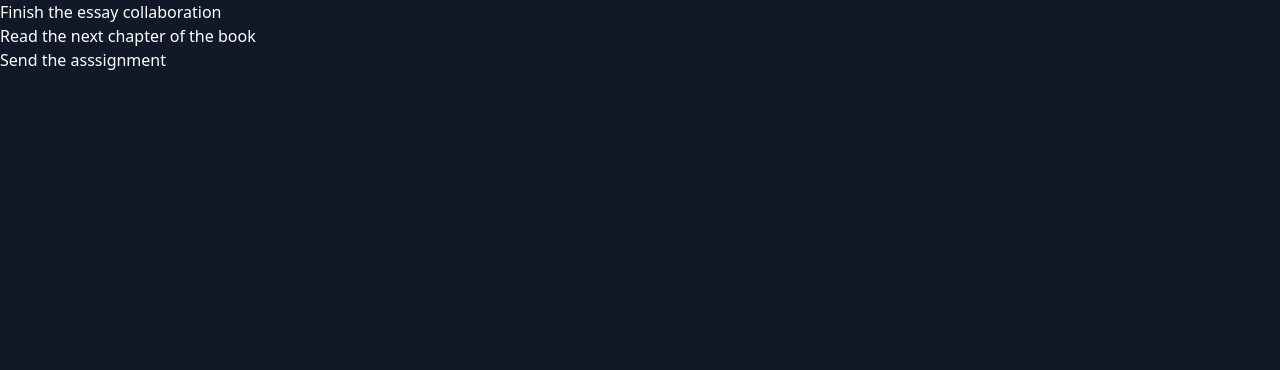
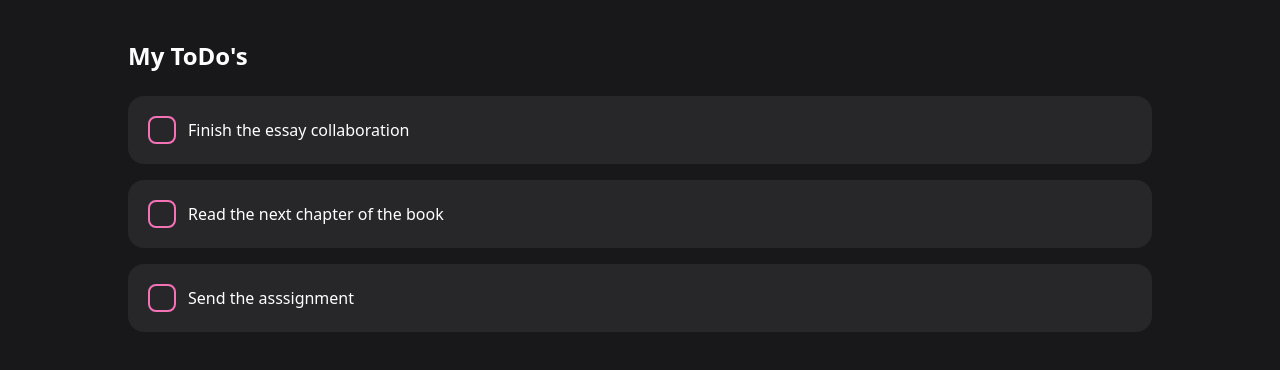
Before and after one commit to iliaalekseevofb/CRUD-app, a React (Create React App) app: page / in a window 1280 px wide. Shown: the top 370 px of the page. Built offline with nearby package versions, Linux system fonts and the light colour scheme.

Commit message:
Checkbox functionality is added

```diff
--- a/package.json
+++ b/package.json
@@ -8,6 +8,7 @@
     "@testing-library/user-event": "^13.5.0",
     "react": "^18.2.0",
     "react-dom": "^18.2.0",
+    "react-icons": "^4.4.0",
     "react-scripts": "5.0.1",
     "web-vitals": "^2.1.4"
   },
--- a/src/App.jsx
+++ b/src/App.jsx
@@ -3,7 +3,7 @@ import Home from './pages/Home';
 
 const App = () => {
   return (
-    <div className='bg-gray-900 h-screen'>
+    <div className='py-10'>
       <Home />
     </div>
   )
--- /dev/null
+++ b/src/components/Home/CheckBox.jsx
@@ -0,0 +1,14 @@
+import React from 'react';
+import { BsCheck } from 'react-icons/bs';
+
+const CheckBox = ({isCompleted}) => {
+  return (
+    <div className={`w-7 h-7 mr-3 border-2 rounded-lg border-pink-400 ${isCompleted ? 'bg-pink-400' : ''} overflow-hidden`}>
+      {isCompleted &&
+        <BsCheck size={24} className='text-zinc-800' />
+      }
+    </div>
+  )
+}
+
+export default CheckBox
--- a/src/components/Home/TodoItem.jsx
+++ b/src/components/Home/TodoItem.jsx
@@ -1,10 +1,15 @@
 import React from 'react';
+import CheckBox from './CheckBox';
+import { BsTrash } from 'react-icons/bs';
 
-const TodoItem = ({todo}) => {
+const TodoItem = ({todo, changeTodo, removeTodo}) => {
   return (
-    <div>
-      {todo.title}
-    </div>
+    <button onClick={() => changeTodo(todo.id)} className='w-full mb-4 p-5 flex items-center rounded-2xl bg-zinc-800'>
+      <CheckBox isCompleted={todo.isCompleted}/>
+      <span className={`${todo.isCompleted ? 'line-through' : ''}`}>
+        {todo.title}
+      </span>
+    </button>
   )
 }
 
--- a/src/components/index.js
+++ b/src/components/index.js
@@ -1 +1,2 @@
 export {default as TodoItem} from './Home/TodoItem';
+export {default as CheckBox} from './Home/CheckBox';
--- a/src/index.css
+++ b/src/index.css
@@ -7,3 +7,7 @@
   padding: 0;
   box-sizing: border-box;
 }
+
+body {
+  background-color: #18181b;
+}
--- a/src/pages/Home.jsx
+++ b/src/pages/Home.jsx
@@ -1,26 +1,48 @@
-import React from 'react';
+import React, { useState } from 'react';
 import { TodoItem } from '../components';
 
-const todos = [
+const data = [
   {
+    id: 1,
     title: 'Finish the essay collaboration',
     isCompleted: false,
   },
   {
+    id: 2,
     title: 'Read the next chapter of the book',
     isCompleted: false,
   },
   {
+    id: 3,
     title: 'Send the asssignment',
     isCompleted: false,
   },
 ]
 
 const Home = () => {
+  const [todos, setTodos] = useState(data);
+
+  const changeTodo = (id) => {
+    const copy = [...todos];
+    const current = copy.find(t => t.id === id);
+    current.isCompleted = !current.isCompleted;
+    setTodos(copy);
+  }
+
+  const removeTodo = (id) => {
+    setTodos([...todos].filter( t => t.id !== id));
+  }
+
   return (
-    <div className='text-white'>
+    <div className='w-4/5 mx-auto text-white'>
+      <h1 className='mb-6 text-2xl font-bold'>My ToDo's</h1>
       {todos.map((todo) => (
-        <TodoItem todo={todo} />
+        <TodoItem
+          key={todo.id}
+          todo={todo}
+          changeTodo={changeTodo}
+          removeTodo={removeTodo}
+        />
       ))}
     </div>
   )
```
Also changed, not shown: 1 other file (tests, documents, lock files or other folders).
